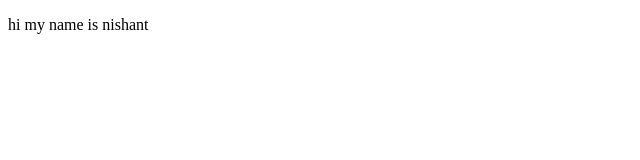
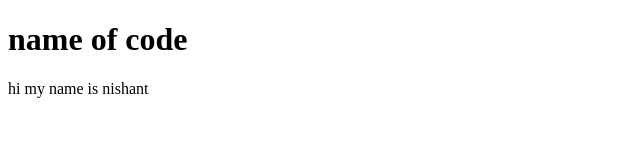
Before and after one commit to Nishant5789/Reat-JS, a plain HTML site: page index.html in a window 1280 px wide. Shown: the whole page, without its empty margins (0-640 px from the left). Drawn offline with Linux system fonts and the light colour scheme.

Commit message:
add tittle

```diff
--- a/index.html
+++ b/index.html
@@ -7,6 +7,8 @@
     <title>Document</title>
 </head>
 <body>
+    <h1>name of code</h1>
     <p>hi my name is nishant</p>
+
 </body>
 </html>
```
